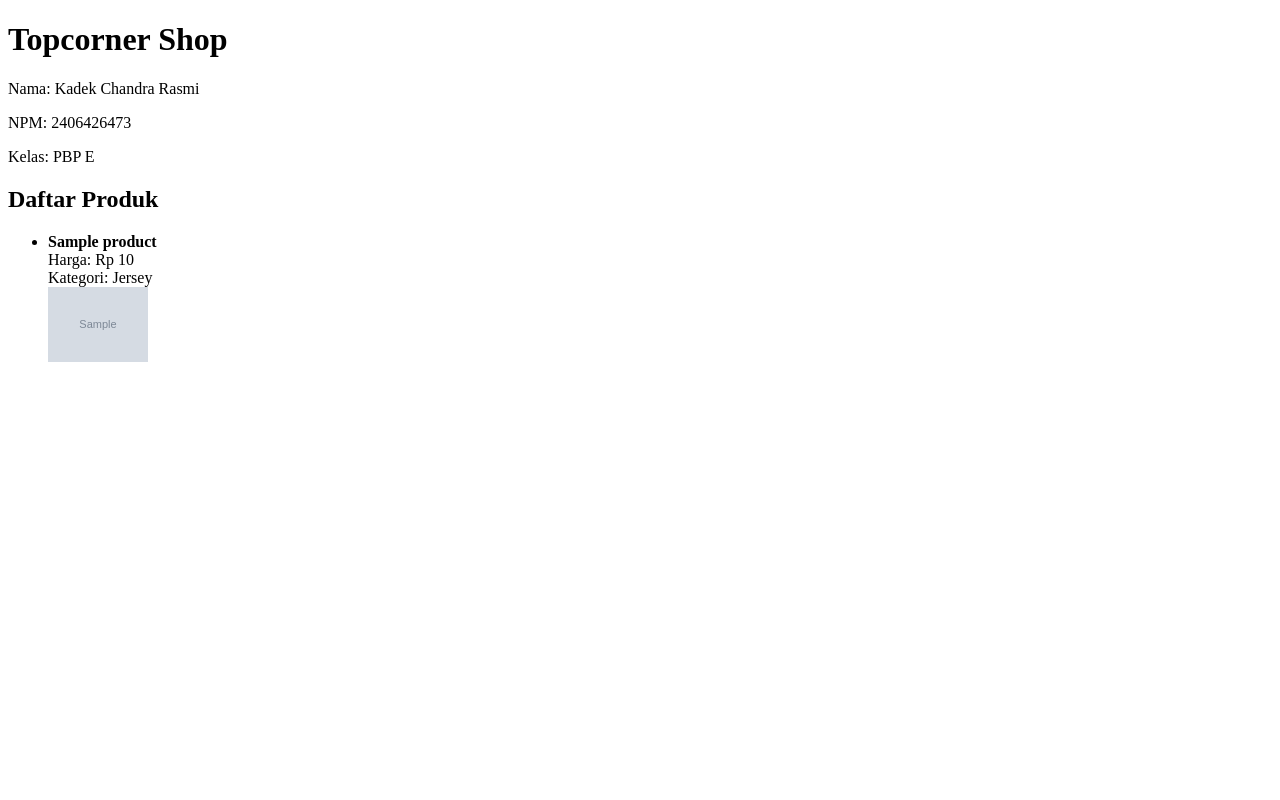
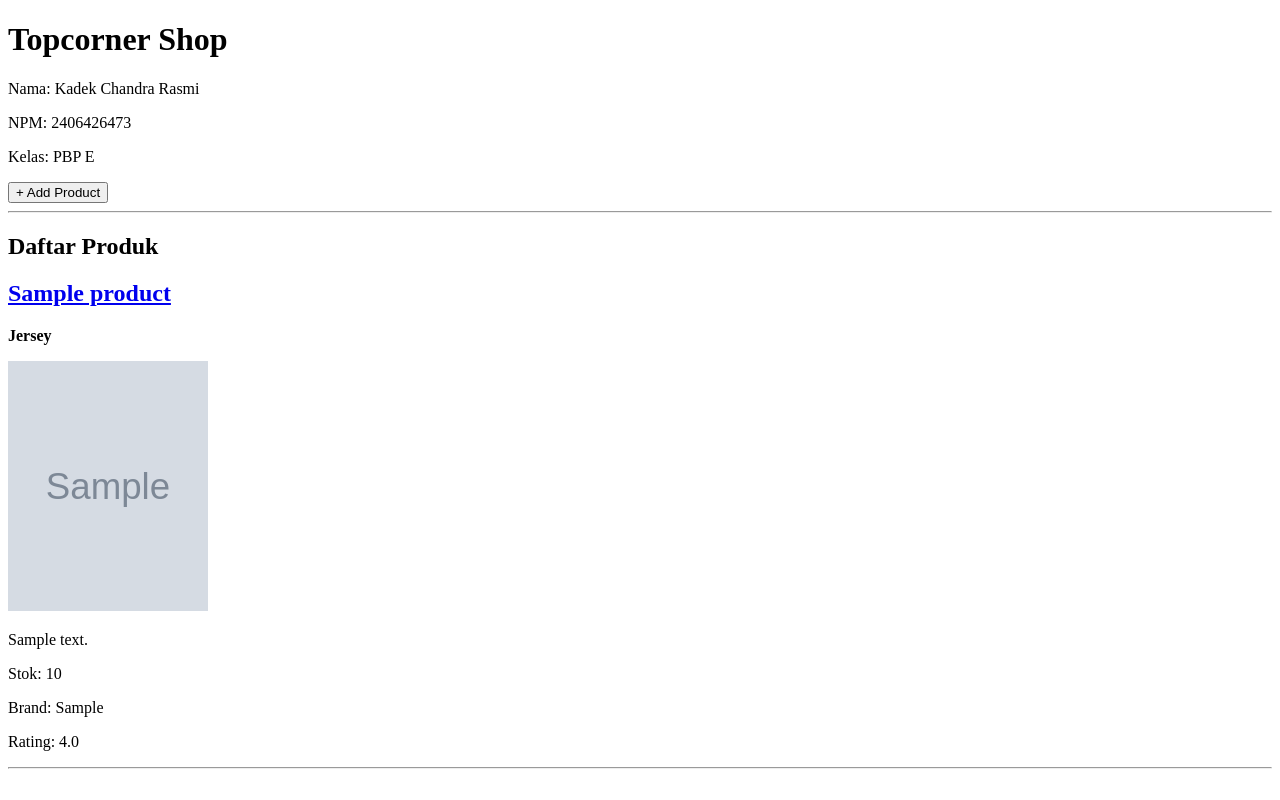
Before and after one commit to kyraa16/topcorner-shop, a Django app: page / in a window 1280 px wide. Run offline with Django 5.2, Linux system fonts and the light colour scheme; tables that the repository leaves empty hold one stand-in row (values such as "Sample post"); grey boxes marked "Sample" are stand-in pictures.

Commit message:
feat(main): create form data

```diff
--- a/main/templates/main.html
+++ b/main/templates/main.html
@@ -1,29 +1,42 @@
-<!DOCTYPE html>
-<html>
-<head>
-    <title>{{ title }}</title>
-</head>
-<body>
+{% extends 'base.html' %}
+{% block content %}
+
 <h1>{{ title }}</h1>
 <p>Nama: {{ name }}</p>
 <p>NPM: {{ npm }}</p>
 <p>Kelas: {{ class }}</p>
 
+{% comment %} Button Add Product {% endcomment %}
+<a href="{% url 'main:create_product' %}">
+    <button>+ Add Product</button>
+</a>
+
+
+<hr>
 <h2>Daftar Produk</h2>
-    <ul>
-        {% for product in products %}
-            <li>
-                <strong>{{ product.name }}</strong> <br>
-                Harga: Rp {{ product.price }} <br>
-                Kategori: {{ product.get_category_display }} <br>
+
+{% if not products%}
+<p>Belum ada data product.</p>
+{% else %}
+
+{% for product in products%}
+<div>
+    <h2><a href="{% url 'main:show_product' product.id %}">{{ product.name }}</a></h2>
+    {% comment %} <p>Harga: Rp {{ product.price }}</p> {% endcomment %}
+
+    <p><b>{{ product.get_category_display }}</b></p>
     {% if product.thumbnail %}
-                    <img src="{{ product.thumbnail }}" width="100" alt="{{ product.name }}">
+        <img src="{{ product.thumbnail }}" width="200" height="250" alt="{{ product.name }}">
+        <br />
     {% endif %}
-                <br><br>
-            </li>
-        {% empty %}
-            <li>Belum ada produk tersedia.</li>
+
+    <p>{{ product.description }}</p>
+    <p>Stok: {{ product.stock }}</p>
+    <p>Brand: {{ product.brand }}</p>
+    <p>Rating: {{ product.rating }}</p>
+    <hr>
+</div>
 {% endfor %}
-    </ul>
-</body>
-</html>
+{% endif %}
+
+{% endblock content %}
--- a/main/urls.py
+++ b/main/urls.py
@@ -1,8 +1,10 @@
 from django.urls import path
-from main.views import show_main
+from main.views import show_main, crate_product, show_product
 
 app_name = 'main'
 
 urlpatterns = [
     path('', show_main, name='show_main'),
+    path('create-product/', crate_product, name='create_product'),
+    path('product/<str:id>/', show_product, name='show_product'),
 ]
--- a/main/views.py
+++ b/main/views.py
@@ -1,16 +1,34 @@
-from django.shortcuts import render
+from django.shortcuts import render, redirect, get_object_or_404
 from .models import Product
+from .forms import ProductForm
 
 # Create your views here.
 def show_main(request):
     # ambil beberapa produk dari database
-    products = Product.objects.all()[:5]  # ambil 5 produk pertama
+    products_list = Product.objects.all()
 
     context = {
         'title': 'Topcorner Shop',
         'name': 'Kadek Chandra Rasmi',
         'npm': '2406426473',
         'class': 'PBP E',
-        'products': products,
+        'products': products_list,
     }
     return render(request, "main.html", context)
+
+def crate_product(request):
+    form = ProductForm(request.POST or None)
+    if form.is_valid() and request.method == 'POST':
+        form.save()
+        return redirect('main:show_main')
+
+    context = {'form': form}
+    return render(request, 'create_product.html', context)
+
+def show_product(request, id):
+    product = get_object_or_404(Product, pk=id)
+
+    context = {
+        'product': product
+    }
+    return render(request, 'product_detail.html', context)
--- /dev/null
+++ b/templates/base.html
@@ -0,0 +1,13 @@
+{% load static %}
+<!DOCTYPE html>
+<html lang="en">
+<head>
+    <meta charset="UTF-8" />
+    <meta name="viewport" content="width=device-width, initial-scale=1.0" />
+    {% block meta %} {% endblock meta %}
+</head>
+
+<body>
+    {% block content %} {% endblock content %}
+</body>
+</html>
--- a/topcorner_shop/settings.py
+++ b/topcorner_shop/settings.py
@@ -35,6 +35,9 @@ DEBUG = True
 
 ALLOWED_HOSTS = ["localhost", "127.0.0.1", "kadek-chandra-topcornershop.pbp.cs.ui.ac.id"]
 
+CSRF_TRUSTED_ORIGINS = [
+    "https://kadek-chandra-topcornershop.pbp.cs.ui.ac.id"
+]
 
 # Application definition
 
@@ -63,7 +66,7 @@ ROOT_URLCONF = 'topcorner_shop.urls'
 TEMPLATES = [
     {
         'BACKEND': 'django.template.backends.django.DjangoTemplates',
-        'DIRS': [],
+        'DIRS': [BASE_DIR / 'templates'], # Penambahan
         'APP_DIRS': True,
         'OPTIONS': {
             'context_processors': [
```
Also changed, not shown: main/forms.py (added, +7 -0 lines), main/templates/create_product.html (added, +18 -0 lines), main/templates/product_detail.html (added, +19 -0 lines). Lines whose indentation alone changed are shown as unchanged.
